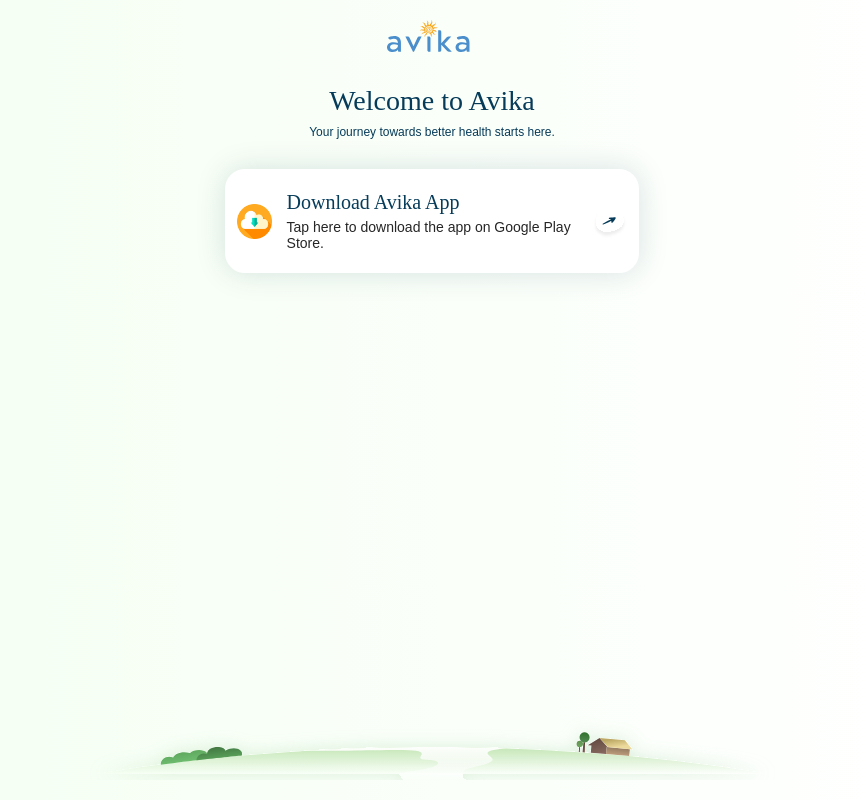
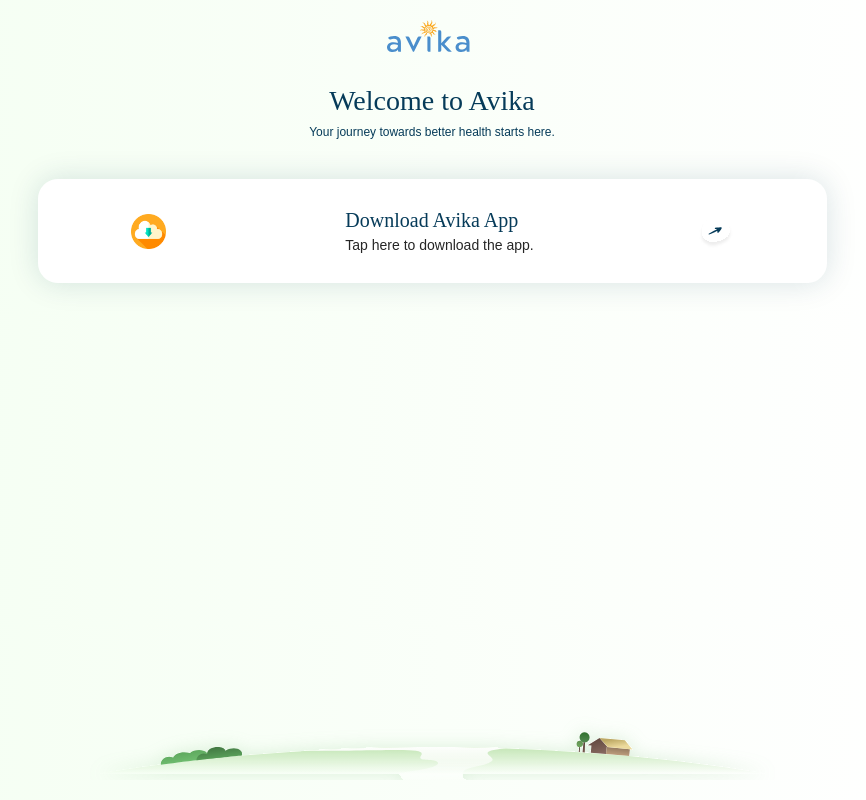
Before and after one commit to sulthan-mohammed/avika-welcome, a React (Create React App) app: page / in a window 1280 px wide. Shown: the whole page, without its empty margins (208-1074 px from the left). Built offline with nearby package versions, Linux system fonts and the light colour scheme.

Commit message:
fix:changed text

```diff
--- a/src/App.css
+++ b/src/App.css
@@ -45,6 +45,9 @@
   display: flex;
   flex-direction: column;
   align-items: center;
+  width: 90%; /* Adjust this percentage as needed */
+  max-width: 850px; /* Optional: Set a maximum width if needed */
+  margin: 10px auto; /* Centers the container horizontally */
 }
 
 .store-item {
--- a/src/App.js
+++ b/src/App.js
@@ -13,7 +13,7 @@
     platform: 'android',
     icon: DownloadIcon,
     heading: 'Download Avika App',
-    helperText: 'Tap here to download the app on Google Play Store.'
+    helperText: 'Tap here to download the app.'
   }
   // {
   //   platform: 'ios',
```
